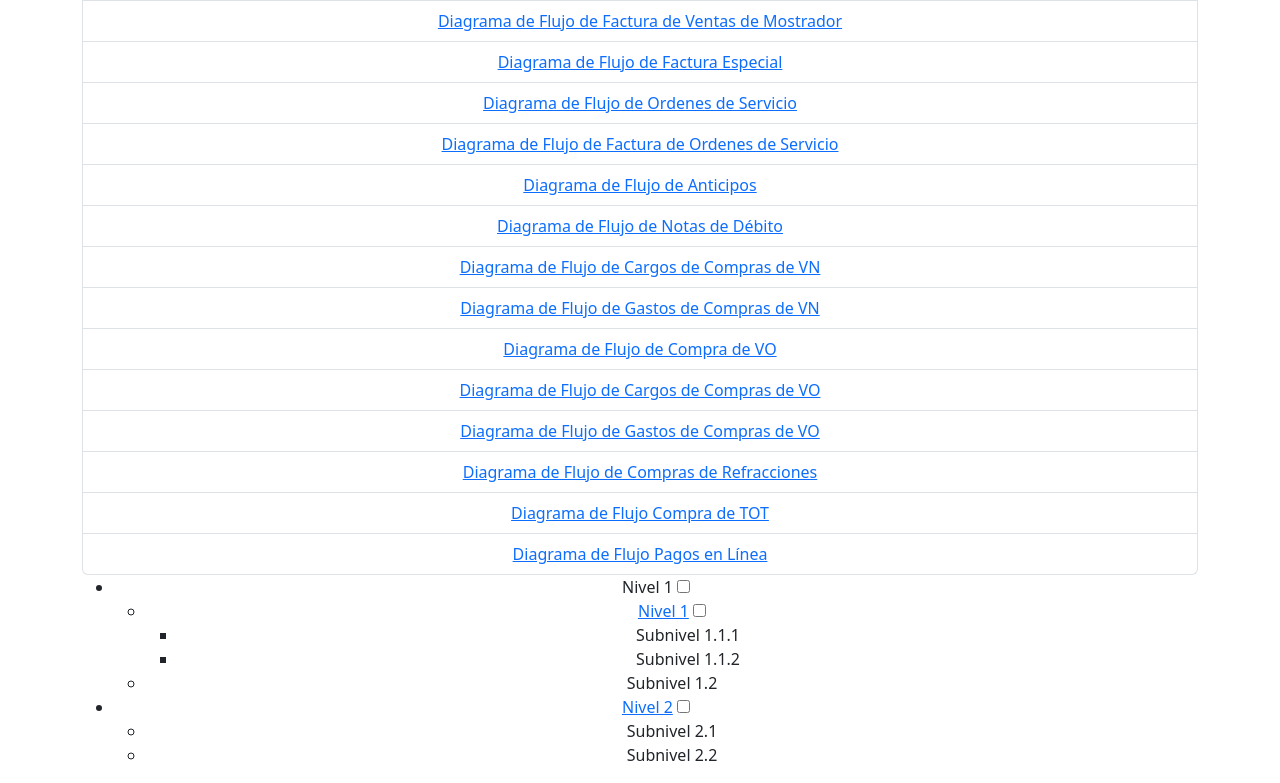
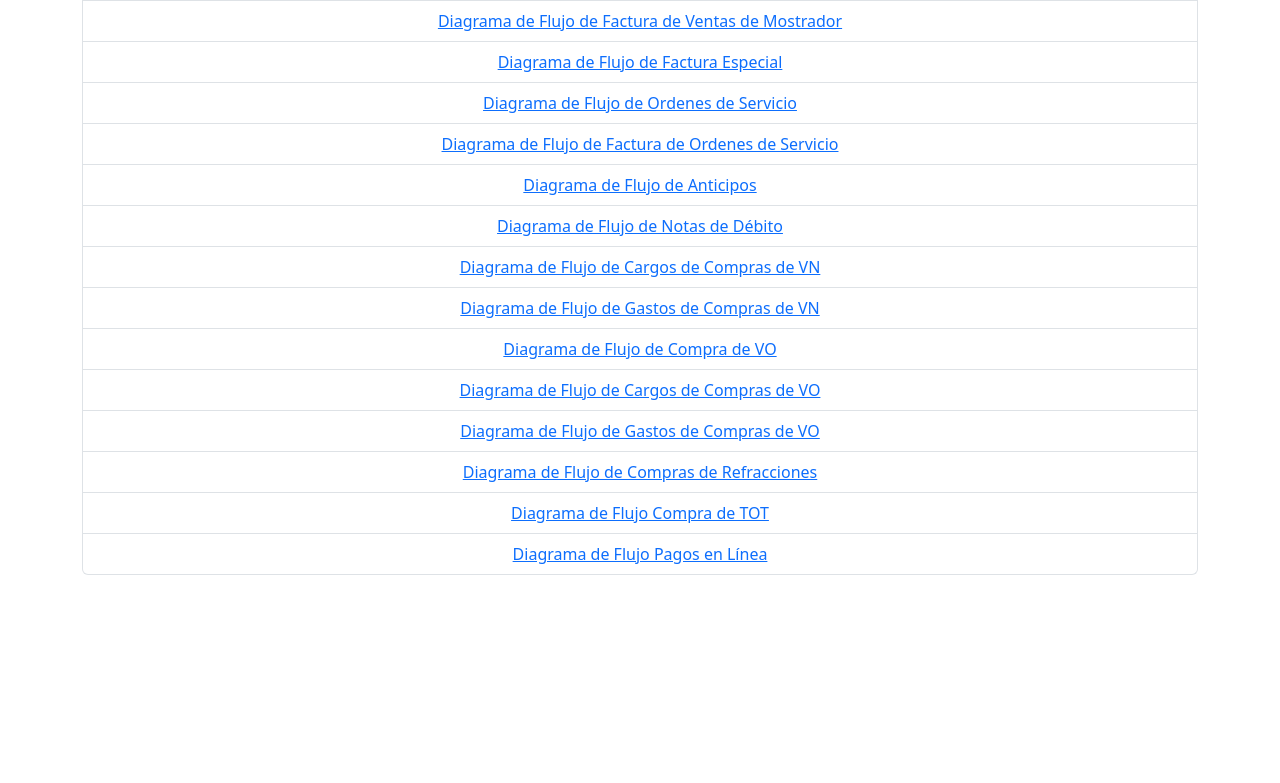
Before and after one commit to mrivas2501/validacion-EFOS, a plain HTML site: page index.html in a window 1280 px wide. Shown: the part 715-1498 px from the top of the page. After the commit the page ends 1290 px from the top, so only its background shows below. Drawn offline with nearby package versions, Linux system fonts and the light colour scheme.

Commit message:
quitando menu

```diff
--- a/index.html
+++ b/index.html
@@ -40,31 +40,6 @@
             <li class="list-group-item"><a href="https://lucid.app/lucidchart/0134aa23-6cdc-4ae2-aaa6-7c7d243b6f50/edit?page=0_0&invitationId=inv_715dc7a4-4a4c-44ea-b450-a20b715caa2b#" target="_blank">Diagrama de Flujo Compra de TOT</a></li>
             <li class="list-group-item"><a href="https://lucid.app/lucidchart/809900be-9cf7-4310-8e20-d7b429337d9d/edit?page=0_0&invitationId=inv_f50ea8b9-9195-41d0-830a-e9d0902fe5f1#" target="_blank">Diagrama de Flujo Pagos en Línea</a></li>
         </ul>
-        <ul>
-            <li>
-                <label for="nivel1">Nivel 1</label>
-                <input type="checkbox" id="nivel1">
-                <ul class="submenu">
-                    <li>
-                        <label for="nivel1"> <a href="#">Nivel 1</a></label>
-                        <input type="checkbox" id="subnivel1">
-                        <ul class="submenu">
-                            <li>Subnivel 1.1.1</li>
-                            <li>Subnivel 1.1.2</li>
-                        </ul>
-                    </li>
-                    <li>Subnivel 1.2</li>
-                </ul>
-            </li>
-            <li>
-                <label for="nivel2"> <a href="#">Nivel 2</a></label>
-                <input type="checkbox" id="nivel2">
-                <ul class="submenu">
-                    <li>Subnivel 2.1</li>
-                    <li>Subnivel 2.2</li>
-                </ul>
-            </li>
-        </ul>
     </div>
 
     <script src="https://cdn.jsdelivr.net/npm/bootstrap@5.3.0/dist/js/bootstrap.bundle.min.js"></script>
```
